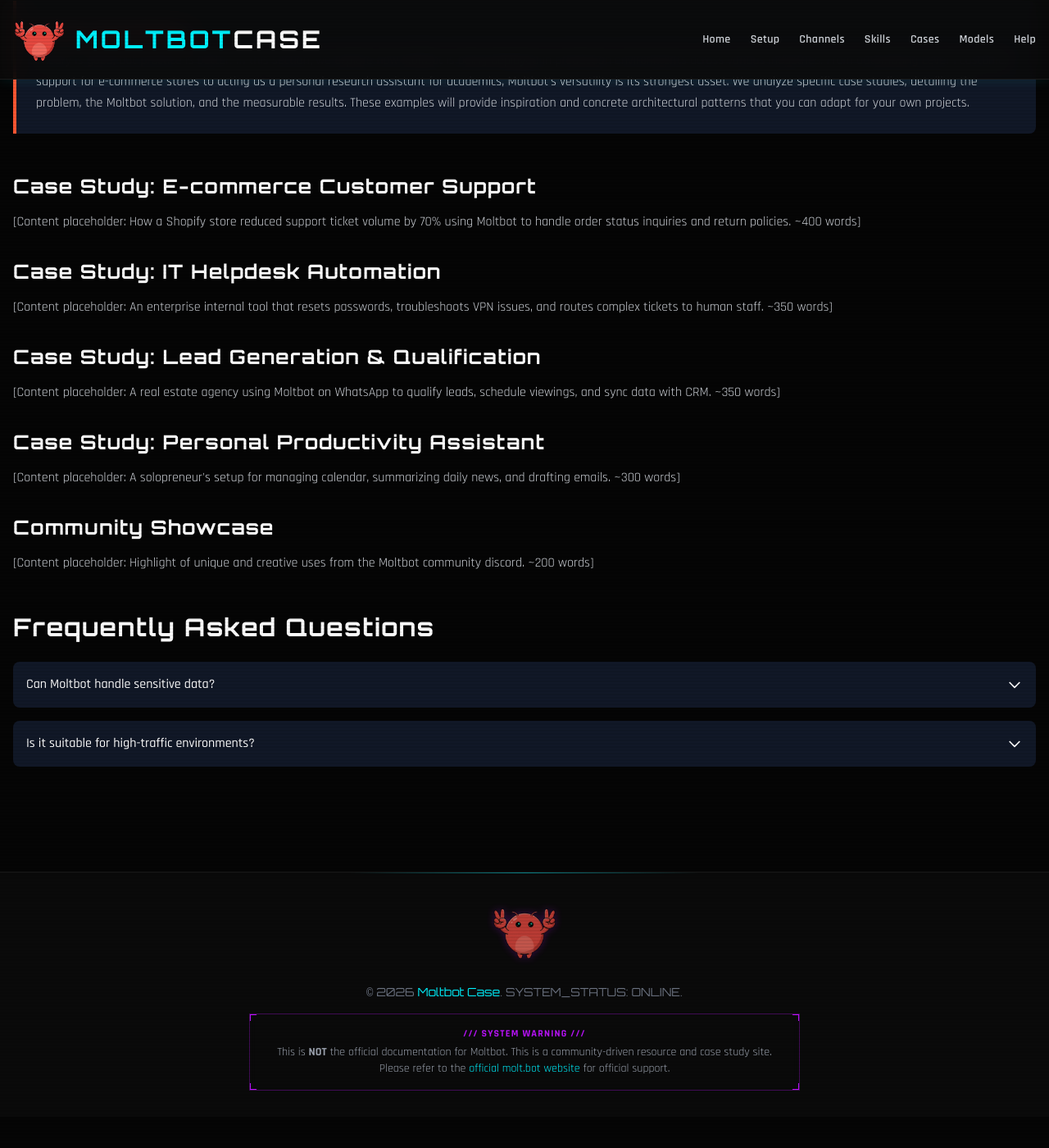
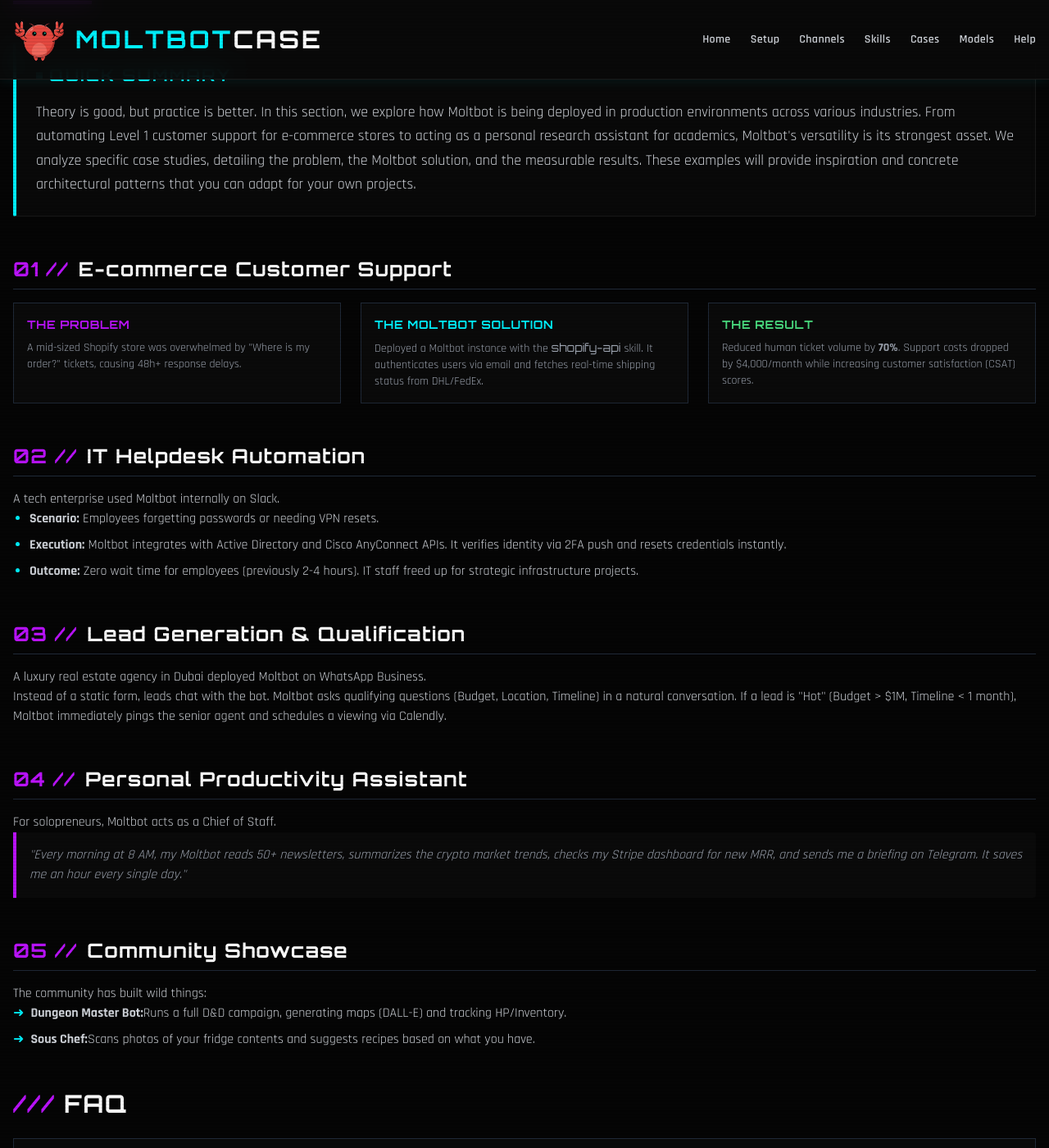
Before and after one commit to suikusales-hub/moltbot, a Jekyll site: the page built from cases/index.html, in a window 1280 px wide and 1400 px high, scrolled down 200 px. Shown: the whole window at 82% size. Built offline with Jekyll 4.4.1, drawn with Linux system fonts in a browser that asks for light colours; nearby versions of some CDN libraries; before the commit the page ends 1562 px from its top, so only the background shows below that; some of the changed text lies outside the part shown.

Commit message:
Add files via upload

```diff
--- a/cases/index.html
+++ b/cases/index.html
@@ -1,14 +1,22 @@
 ---
 layout: default
 seo_title: Moltbot Use Cases - Real-World Automation Examples
-seo_description: Discover how businesses are using Moltbot for customer support, lead generation, and workflow automation.
+seo_description: See how businesses and individuals are using Moltbot for customer support, lead generation, and workflow automation. Real-world case studies.
 ---
 
-<h1 class="text-4xl md:text-5xl font-bold text-white mb-6">Real-World Use Cases</h1>
+<div class="relative mb-12">
+  <h1 class="text-4xl md:text-5xl font-bold text-white mb-6 tracking-tight uppercase glitch-hover">
+    Real-World <span class="text-brand-cyan">Use Cases</span>
+  </h1>
+  <div class="h-1 w-24 bg-brand-pink shadow-[0_0_10px_#bc13fe]"></div>
+</div>
 
-<div class="bg-gray-900 border-l-4 border-[#FF5733] p-6 mb-12 rounded-r-lg">
-  <h2 class="text-xl font-semibold text-[#FF5733] mb-2">Quick Summary</h2>
-  <p class="text-gray-300 leading-relaxed">
+<div class="cyber-card p-6 mb-12 rounded-sm border-l-4 border-l-brand-cyan">
+  <h2 class="text-xl font-bold text-brand-cyan mb-4 uppercase tracking-widest flex items-center">
+    <span class="w-2 h-2 bg-brand-cyan mr-2 animate-pulse"></span>
+    Quick Summary
+  </h2>
+  <p class="text-gray-300 leading-relaxed font-sans text-lg">
     Theory is good, but practice is better. In this section, we explore how Moltbot is being deployed in production environments across various industries.
     From automating Level 1 customer support for e-commerce stores to acting as a personal research assistant for academics,
     Moltbot's versatility is its strongest asset. We analyze specific case studies, detailing the problem, the Moltbot solution,
@@ -18,56 +26,96 @@
 </div>
 
 <article class="prose prose-invert prose-lg max-w-none mb-12 text-gray-300">
-  <h2 class="text-2xl font-bold text-white mt-8 mb-4">Case Study: E-commerce Customer Support</h2>
+  <h2 class="text-2xl font-bold text-white mt-8 mb-4 border-b border-gray-800 pb-2 flex items-center">
+    <span class="text-brand-pink mr-3">01 //</span> E-commerce Customer Support
+  </h2>
+  <div class="grid grid-cols-1 md:grid-cols-3 gap-6 not-prose mb-8">
+    <div class="bg-brand-black p-4 border border-gray-800">
+      <h3 class="text-brand-pink font-bold text-sm uppercase mb-2">The Problem</h3>
+      <p class="text-sm text-gray-400">A mid-sized Shopify store was overwhelmed by "Where is my order?" tickets, causing 48h+ response delays.</p>
+    </div>
+    <div class="bg-brand-black p-4 border border-gray-800">
+      <h3 class="text-brand-cyan font-bold text-sm uppercase mb-2">The Moltbot Solution</h3>
+      <p class="text-sm text-gray-400">Deployed a Moltbot instance with the <code>shopify-api</code> skill. It authenticates users via email and fetches real-time shipping status from DHL/FedEx.</p>
+    </div>
+    <div class="bg-brand-black p-4 border border-gray-800">
+      <h3 class="text-green-400 font-bold text-sm uppercase mb-2">The Result</h3>
+      <p class="text-sm text-gray-400">Reduced human ticket volume by <strong>70%</strong>. Support costs dropped by $4,000/month while increasing customer satisfaction (CSAT) scores.</p>
+    </div>
+  </div>
+
+  <h2 class="text-2xl font-bold text-white mt-12 mb-4 border-b border-gray-800 pb-2 flex items-center">
+    <span class="text-brand-pink mr-3">02 //</span> IT Helpdesk Automation
+  </h2>
   <p>
-    [Content placeholder: How a Shopify store reduced support ticket volume by 70% using Moltbot to handle order status inquiries and return policies. ~400 words]
+    A tech enterprise used Moltbot internally on Slack.
+  </p>
+  <ul class="list-disc pl-5 space-y-2 marker:text-brand-cyan">
+    <li><strong>Scenario:</strong> Employees forgetting passwords or needing VPN resets.</li>
+    <li><strong>Execution:</strong> Moltbot integrates with Active Directory and Cisco AnyConnect APIs. It verifies identity via 2FA push and resets credentials instantly.</li>
+    <li><strong>Outcome:</strong> Zero wait time for employees (previously 2-4 hours). IT staff freed up for strategic infrastructure projects.</li>
+  </ul>
+
+  <h2 class="text-2xl font-bold text-white mt-12 mb-4 border-b border-gray-800 pb-2 flex items-center">
+    <span class="text-brand-pink mr-3">03 //</span> Lead Generation & Qualification
+  </h2>
+  <p>
+    A luxury real estate agency in Dubai deployed Moltbot on WhatsApp Business.
+  </p>
+  <p>
+    Instead of a static form, leads chat with the bot. Moltbot asks qualifying questions (Budget, Location, Timeline) in a natural conversation. If a lead is "Hot" (Budget > $1M, Timeline < 1 month), Moltbot immediately pings the senior agent and schedules a viewing via Calendly.
   </p>
 
-  <h2 class="text-2xl font-bold text-white mt-8 mb-4">Case Study: IT Helpdesk Automation</h2>
+  <h2 class="text-2xl font-bold text-white mt-12 mb-4 border-b border-gray-800 pb-2 flex items-center">
+    <span class="text-brand-pink mr-3">04 //</span> Personal Productivity Assistant
+  </h2>
   <p>
-    [Content placeholder: An enterprise internal tool that resets passwords, troubleshoots VPN issues, and routes complex tickets to human staff. ~350 words]
+    For solopreneurs, Moltbot acts as a Chief of Staff.
   </p>
+  <div class="bg-brand-black p-4 border-l-4 border-brand-pink rounded-r italic text-gray-400">
+    "Every morning at 8 AM, my Moltbot reads 50+ newsletters, summarizes the crypto market trends, checks my Stripe dashboard for new MRR, and sends me a briefing on Telegram. It saves me an hour every single day."
+  </div>
 
-  <h2 class="text-2xl font-bold text-white mt-8 mb-4">Case Study: Lead Generation & Qualification</h2>
+  <h2 class="text-2xl font-bold text-white mt-12 mb-4 border-b border-gray-800 pb-2 flex items-center">
+    <span class="text-brand-pink mr-3">05 //</span> Community Showcase
+  </h2>
   <p>
-    [Content placeholder: A real estate agency using Moltbot on WhatsApp to qualify leads, schedule viewings, and sync data with CRM. ~350 words]
+    The community has built wild things:
   </p>
-
-  <h2 class="text-2xl font-bold text-white mt-8 mb-4">Case Study: Personal Productivity Assistant</h2>
-  <p>
-    [Content placeholder: A solopreneur's setup for managing calendar, summarizing daily news, and drafting emails. ~300 words]
-  </p>
-
-  <h2 class="text-2xl font-bold text-white mt-8 mb-4">Community Showcase</h2>
-  <p>
-    [Content placeholder: Highlight of unique and creative uses from the Moltbot community discord. ~200 words]
-  </p>
+  <ul class="list-none pl-0 space-y-2">
+    <li class="flex items-center">
+      <span class="text-brand-cyan mr-2">➜</span> <strong>Dungeon Master Bot:</strong> Runs a full D&D campaign, generating maps (DALL-E) and tracking HP/Inventory.
+    </li>
+    <li class="flex items-center">
+      <span class="text-brand-cyan mr-2">➜</span> <strong>Sous Chef:</strong> Scans photos of your fridge contents and suggests recipes based on what you have.
+    </li>
+  </ul>
 </article>
 
 <section class="mb-12">
-  <h2 class="text-3xl font-bold text-white mb-6">Frequently Asked Questions</h2>
+  <h2 class="text-3xl font-bold text-white mb-6 uppercase tracking-wider"><span class="text-brand-pink">///</span> FAQ</h2>
   <div class="space-y-4">
-    <details class="group bg-gray-900 rounded-lg p-4 cursor-pointer">
-      <summary class="flex justify-between items-center font-medium text-white group-hover:text-[#FF5733] transition-colors">
-        <span>Can Moltbot handle sensitive data?</span>
-        <span class="transform group-open:rotate-180 transition-transform">
+    <details class="group bg-brand-black border border-gray-800 p-4 cursor-pointer hover:border-brand-cyan transition-all duration-300">
+      <summary class="flex justify-between items-center font-medium text-white group-hover:text-brand-cyan transition-colors">
+        <span class="font-mono">01 // Can Moltbot handle sensitive data?</span>
+        <span class="transform group-open:rotate-180 transition-transform text-brand-cyan">
           <svg class="w-5 h-5" fill="none" stroke="currentColor" viewBox="0 0 24 24"><path stroke-linecap="round" stroke-linejoin="round" stroke-width="2" d="M19 9l-7 7-7-7"></path></svg>
         </span>
       </summary>
-      <div class="mt-4 text-gray-400">
-        Since Moltbot is self-hosted, you retain full control over your data. However, be mindful of what data you send to third-party LLM providers.
+      <div class="mt-4 text-gray-400 pl-4 border-l-2 border-brand-cyan/30">
+        Since Moltbot is self-hosted, you retain full control over your data storage. However, be mindful that text sent to cloud LLMs (like OpenAI) is processed by them. For maximum privacy, switch to a local model (Ollama) within Moltbot.
       </div>
     </details>
 
-    <details class="group bg-gray-900 rounded-lg p-4 cursor-pointer">
-      <summary class="flex justify-between items-center font-medium text-white group-hover:text-[#FF5733] transition-colors">
-        <span>Is it suitable for high-traffic environments?</span>
-        <span class="transform group-open:rotate-180 transition-transform">
+    <details class="group bg-brand-black border border-gray-800 p-4 cursor-pointer hover:border-brand-cyan transition-all duration-300">
+      <summary class="flex justify-between items-center font-medium text-white group-hover:text-brand-cyan transition-colors">
+        <span class="font-mono">02 // Is it suitable for high-traffic environments?</span>
+        <span class="transform group-open:rotate-180 transition-transform text-brand-cyan">
           <svg class="w-5 h-5" fill="none" stroke="currentColor" viewBox="0 0 24 24"><path stroke-linecap="round" stroke-linejoin="round" stroke-width="2" d="M19 9l-7 7-7-7"></path></svg>
         </span>
       </summary>
-      <div class="mt-4 text-gray-400">
-        Yes, Moltbot can scale horizontally. Using Redis for session management allows you to run multiple instances behind a load balancer.
+      <div class="mt-4 text-gray-400 pl-4 border-l-2 border-brand-cyan/30">
+        Yes, Moltbot is stateless and can scale horizontally. By using an external Redis for session management and Postgres for data, you can run multiple Moltbot containers behind a load balancer to handle thousands of concurrent users.
       </div>
     </details>
   </div>
```
